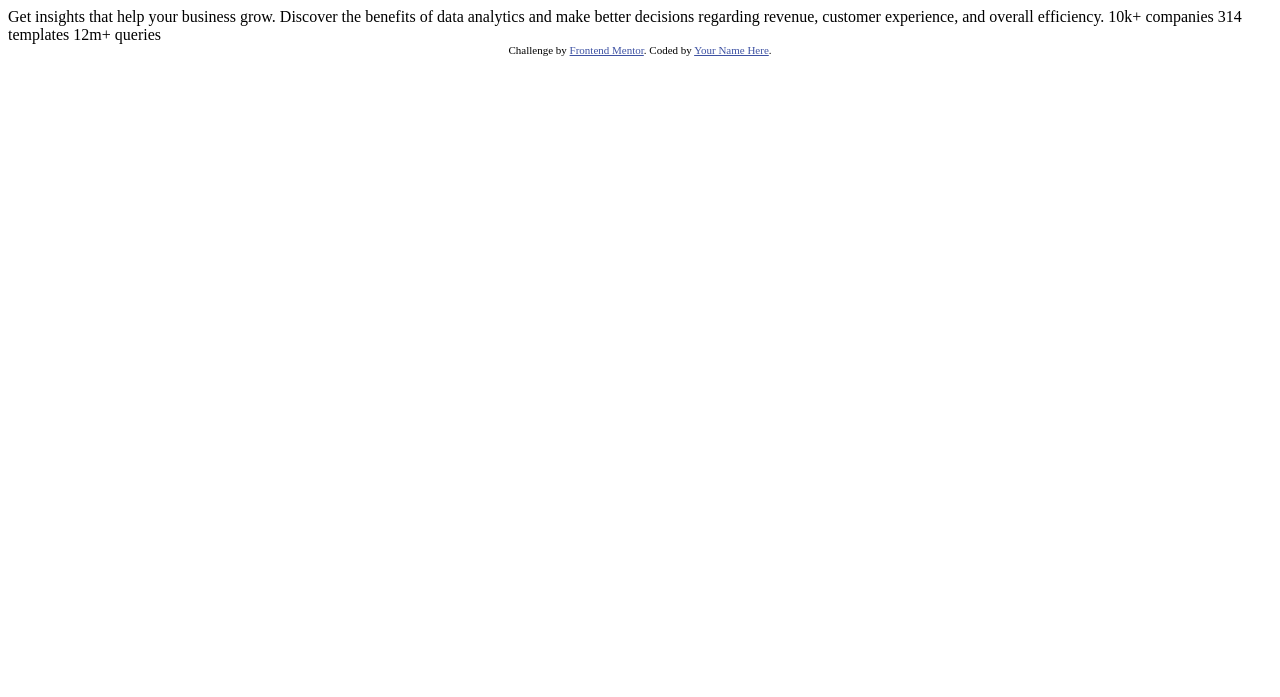
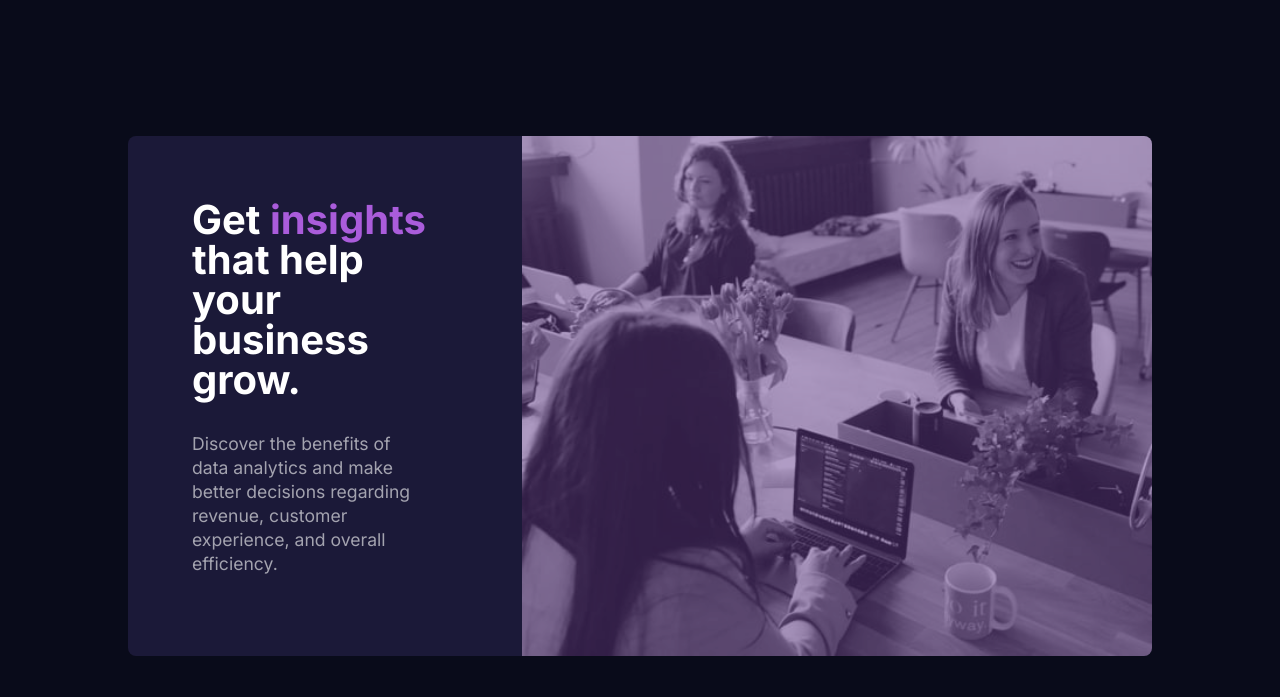
Before and after one commit to ThomasLincoln/Frontend_mentor_Stats_preview, a plain HTML site: page index.html in a window 1280 px wide. Drawn offline with Linux system fonts and the light colour scheme.

Commit message:
desktop version

```diff
--- a/index.html
+++ b/index.html
@@ -1,33 +1,57 @@
 <!DOCTYPE html>
 <html lang="en">
   <head>
-  <meta charset="UTF-8">
-  <meta name="viewport" content="width=device-width, initial-scale=1.0"> <!-- displays site properly based on user's device -->
+    <meta charset="UTF-8" />
+    <meta name="viewport" content="width=device-width, initial-scale=1.0" />
+    <!-- displays site properly based on user's device -->
 
-  <link rel="icon" type="image/png" sizes="32x32" href="./images/favicon-32x32.png">
+    <link
+      rel="icon"
+      type="image/png"
+      sizes="32x32"
+      href="./images/favicon-32x32.png"
+    />
 
     <title>Frontend Mentor | Stats preview card component</title>
+    <link rel="stylesheet" href="reset.css" />
+    <link rel="stylesheet" href="style.css" />
 
-  <!-- Feel free to remove these styles or customise in your own stylesheet 👍 -->
-  <style>
-    .attribution { font-size: 11px; text-align: center; }
-    .attribution a { color: hsl(228, 45%, 44%); }
     </style>
   </head>
   <body>
+    <div class="wrapper">
+      <div class="left">
+        <h1>Get <span class="destaque">insights </span>that help your business grow.</h1>
 
-  Get insights that help your business grow.
+        <h3>
+          Discover the benefits of data analytics and make better decisions
+          regarding revenue, customer experience, and overall efficiency.
+        </h3>
+        <div class="lista">
+          <div class="component">
+            <p class="first">10k+ </p>
+            <p>companies</p>
+          </div>
+          <div class="component">
+            <p class="first">314 </p>
+            <p>templates</p>
+          </div>
+          <div class="component">
+            <p class="first">12M+</p>
+            <p>queries</p>
+            </div>
+        </div>
+      </div>
+      <div class="right">
+        <img class="img" src="./images/image-header-desktop.jpg" alt="imagem lateral">
+      </div>
+    </div>
 
-  Discover the benefits of data analytics and make better decisions regarding revenue, customer
-  experience, and overall efficiency.
-
-  10k+ companies
-  314 templates
-  12m+ queries
-
-  <div class="attribution">
-    Challenge by <a href="https://www.frontendmentor.io?ref=challenge" target="_blank">Frontend Mentor</a>.
-    Coded by <a href="#">Your Name Here</a>.
-  </div>
+    <!-- <div class="attribution">
+      Challenge by
+      <a href="https://www.frontendmentor.io?ref=challenge" target="_blank"
+        >Frontend Mentor</a
+      >. Coded by <a href="#">Your Name Here</a>.
+    </div> -->
   </body>
 </html>
--- /dev/null
+++ b/reset.css
@@ -0,0 +1,48 @@
+/* http://meyerweb.com/eric/tools/css/reset/
+   v2.0 | 20110126
+   License: none (public domain)
+*/
+
+html, body, div, span, applet, object, iframe,
+h1, h2, h3, h4, h5, h6, p, blockquote, pre,
+a, abbr, acronym, address, big, cite, code,
+del, dfn, em, img, ins, kbd, q, s, samp,
+small, strike, strong, sub, sup, tt, var,
+b, u, i, center,
+dl, dt, dd, ol, ul, li,
+fieldset, form, label, legend,
+table, caption, tbody, tfoot, thead, tr, th, td,
+article, aside, canvas, details, embed,
+figure, figcaption, footer, header, hgroup,
+menu, nav, output, ruby, section, summary,
+time, mark, audio, video {
+	margin: 0;
+	padding: 0;
+	border: 0;
+	font-size: 100%;
+	font: inherit;
+	vertical-align: baseline;
+}
+/* HTML5 display-role reset for older browsers */
+article, aside, details, figcaption, figure,
+footer, header, hgroup, menu, nav, section {
+	display: block;
+}
+body {
+	line-height: 1;
+}
+ol, ul {
+	list-style: none;
+}
+blockquote, q {
+	quotes: none;
+}
+blockquote:before, blockquote:after,
+q:before, q:after {
+	content: '';
+	content: none;
+}
+table {
+	border-collapse: collapse;
+	border-spacing: 0;
+}
--- /dev/null
+++ b/style.css
@@ -0,0 +1,97 @@
+/* imports */
+@import url('https://fonts.googleapis.com/css2?family=Inter:wght@400;700&display=swap');
+
+body {
+  background-color: hsl(233, 47%, 7%);
+  color: hsl(0, 0%, 100%);
+  font-family: 'Inter', sans-serif;;
+}
+
+.wrapper {
+  display: flex;
+  background-color: hsl(244, 38%, 16%);
+  border-radius: 0.5pc;
+  overflow: hidden;
+}
+
+.img{
+    filter: opacity(0.5) drop-shadow(0 0 0 hsl(277, 64%, 61%));
+}
+
+h1 {
+  font-weight: bolder;
+}
+
+h3{
+    color: hsla(0, 0%, 100%, 0.6);
+    font-weight: 400;
+}
+
+.destaque {
+  color: hsl(277, 64%, 61%);
+}
+
+.lista{
+  display: flex;
+  justify-content: space-between;
+}
+
+.component{
+  display: flex;
+  flex-direction: column;
+}
+p{
+  color: hsla(0, 0%, 100%, 0.6);
+}
+.first{
+  font-weight: 700;
+  color: white;
+}
+
+/* area do media query */
+
+@media only screen and (min-width: 1000px) {
+  .wrapper {
+    margin: 17vh 8pc;
+    height: 65vh;
+  }
+
+  .img{
+      height: 65vh;
+  }
+
+  .left {
+    padding: 4pc 4pc;
+  }
+
+  h1 {
+    font-size: 2.5pc;
+    padding-bottom: 2pc;
+  }
+  h3{
+      padding-bottom: 5pc;
+      padding-right: 2pc;
+      font-size: 1.1pc;
+      line-height: 1.5pc;
+  }
+  .first{
+    font-size: 1.3pc;
+  }
+}
+@media only screen and (max-width: 393px) {
+}
+
+@media only screen and (min-width: 360px) {
+}
+
+@media only screen and (min-width: 390px) {
+}
+
+@media only screen and (min-width: 393px) {
+}
+
+@media only screen and (min-width: 768px) {
+}
+
+@media only screen and (min-width: 820px) {
+}
```
Lines whose indentation alone changed are shown as unchanged.
